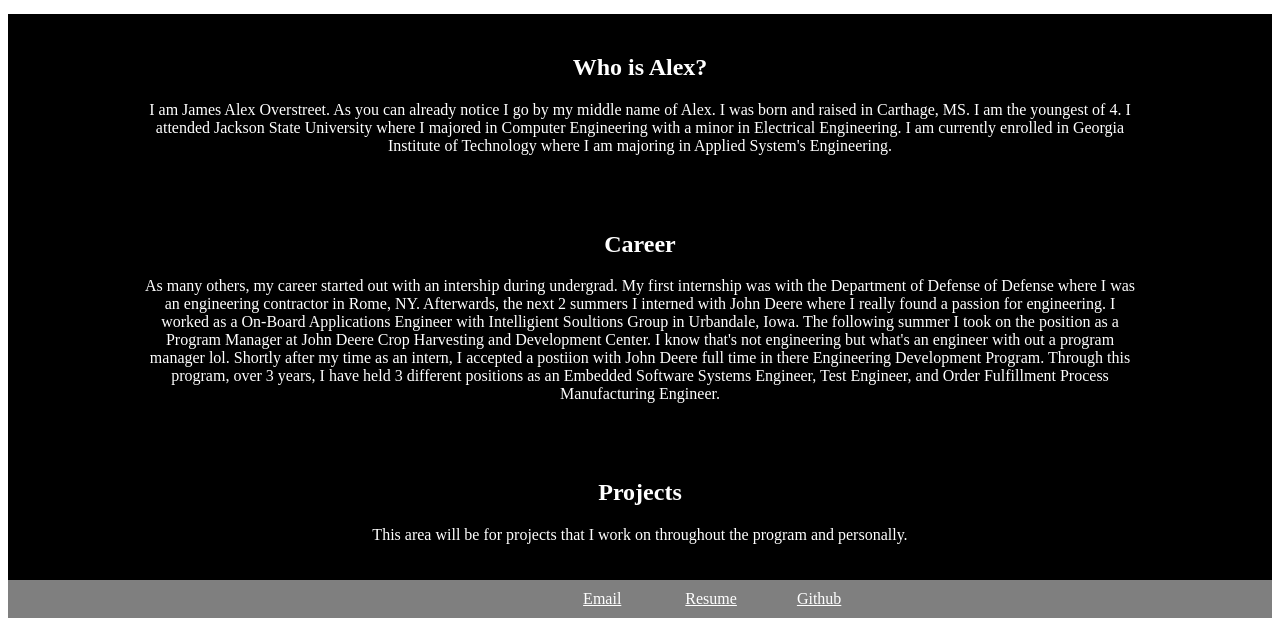
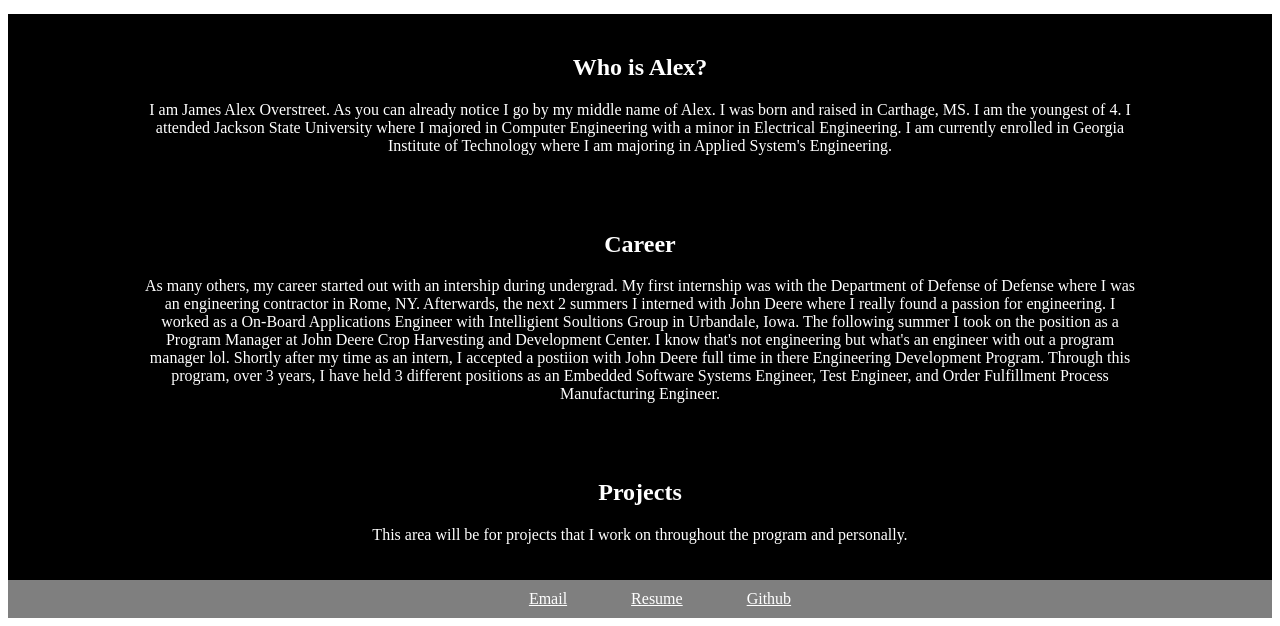
Before and after one commit to AlexO3511/AlexO3511.github.io, a plain HTML site: page index.html in a window 1280 px wide. Shown: the part 580-1206 px from the top of the page. Drawn offline with Linux system fonts and the light colour scheme.

Commit message:
Corrected CSS

```diff
--- a/style.css
+++ b/style.css
@@ -20,10 +20,6 @@ ul {
 li {
     display: inline;
     padding: 0px 10px 0px 50px;
-}
-.Github {
-    position: absolute;
-    z-index: 100;
 }
 a {
     color: white;
```
